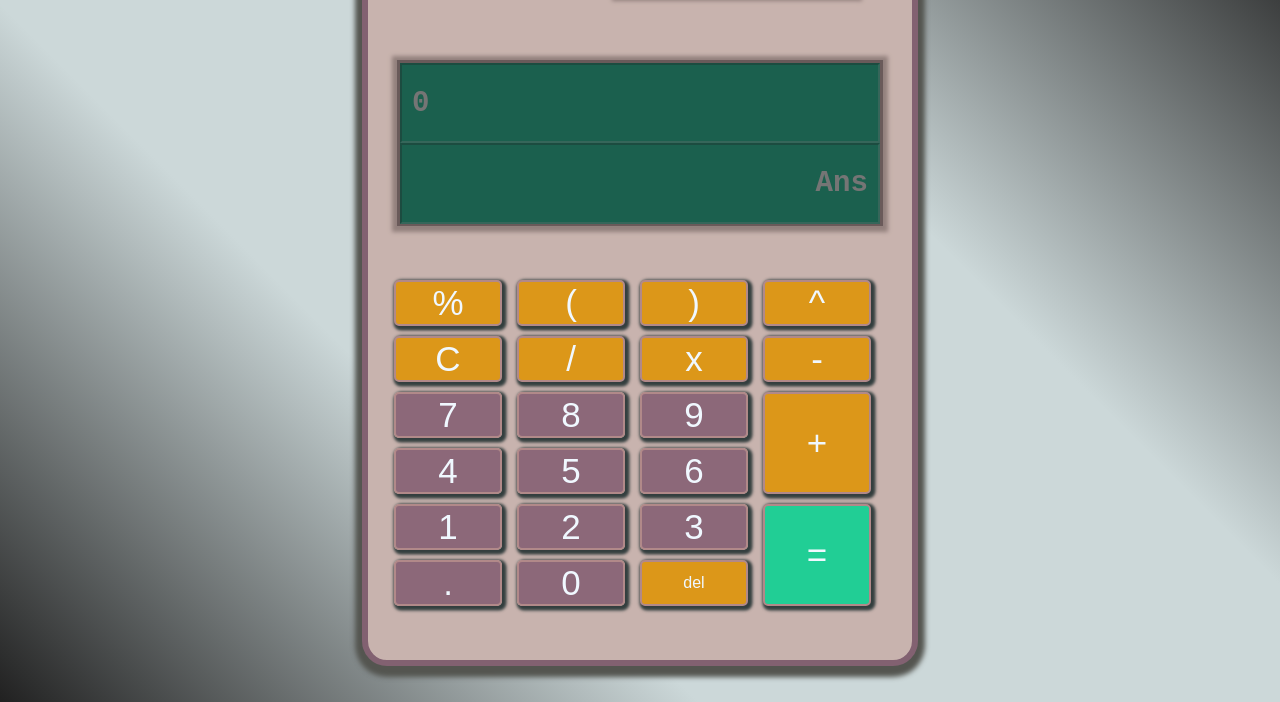
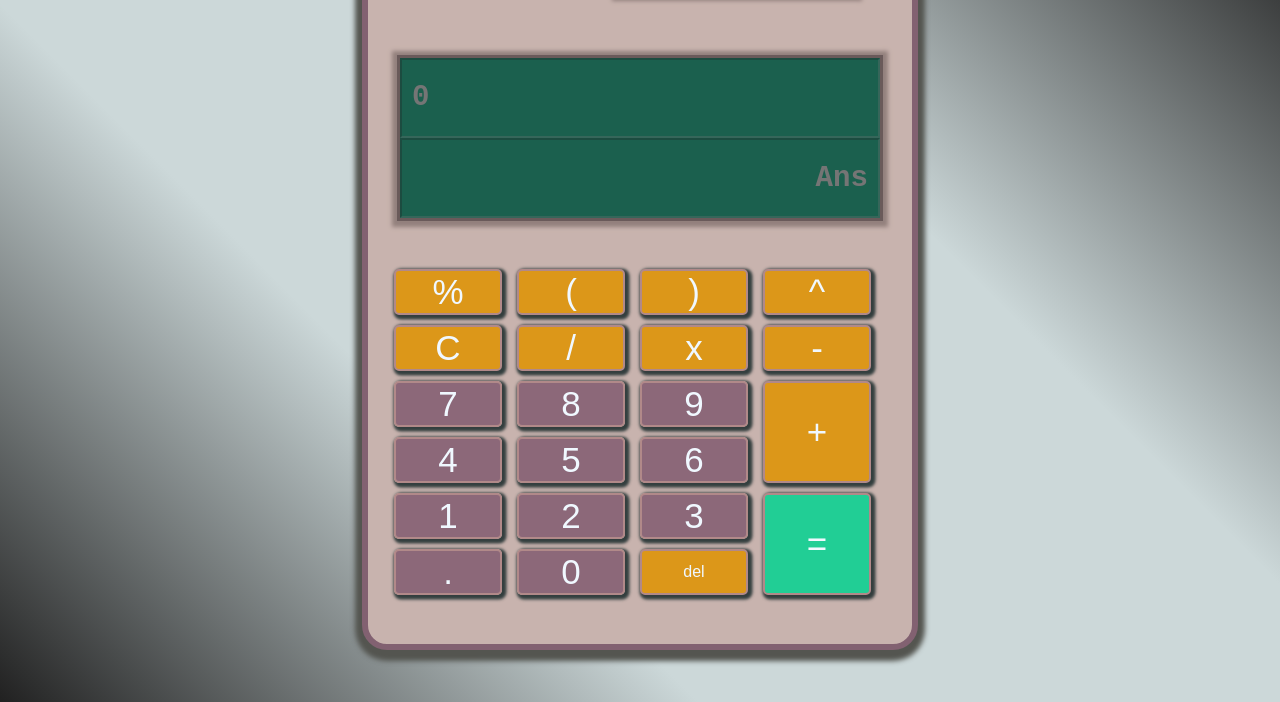
Before and after one commit to Swayam-25/Calculator, a plain HTML site: page index.html in a window 1280 px wide. Shown: the part 114-816 px from the top of the page. Drawn offline with Linux system fonts and the light colour scheme.

Commit message:
Update index.css

```diff
--- a/index.css
+++ b/index.css
@@ -8,7 +8,7 @@ body {height: 100vh;
 .container {display: grid;
   grid-column: auto;
   justify-content: center;
-  height: 95vh;
+  height: 93vh;
   width: 68vb;
   background-color: #c8b3ae;
   border-radius: 25px;
@@ -51,7 +51,7 @@ input {
   height: 9.55vh;
   width: 57vb;
   padding: 0px 10px ;
-  color: #1c3c74;
+  color: #0b285a;
   font-weight: bold;
   font-family:monospace;
 }
```
